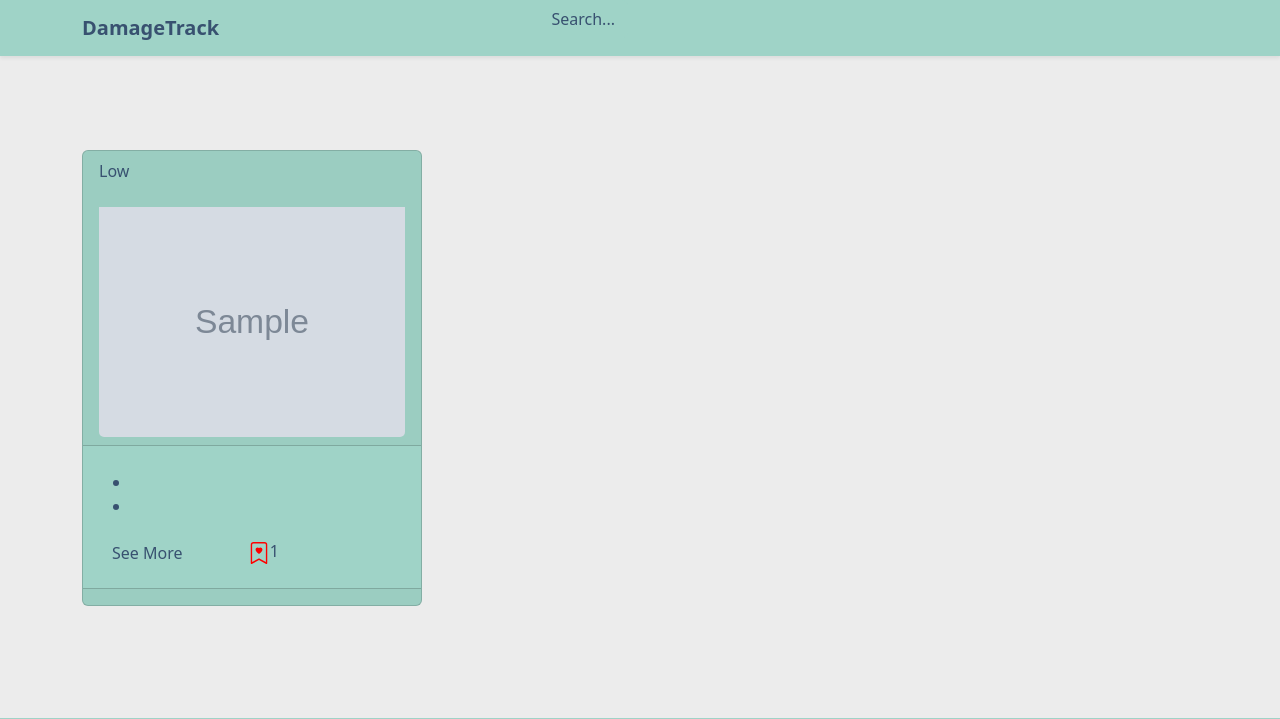
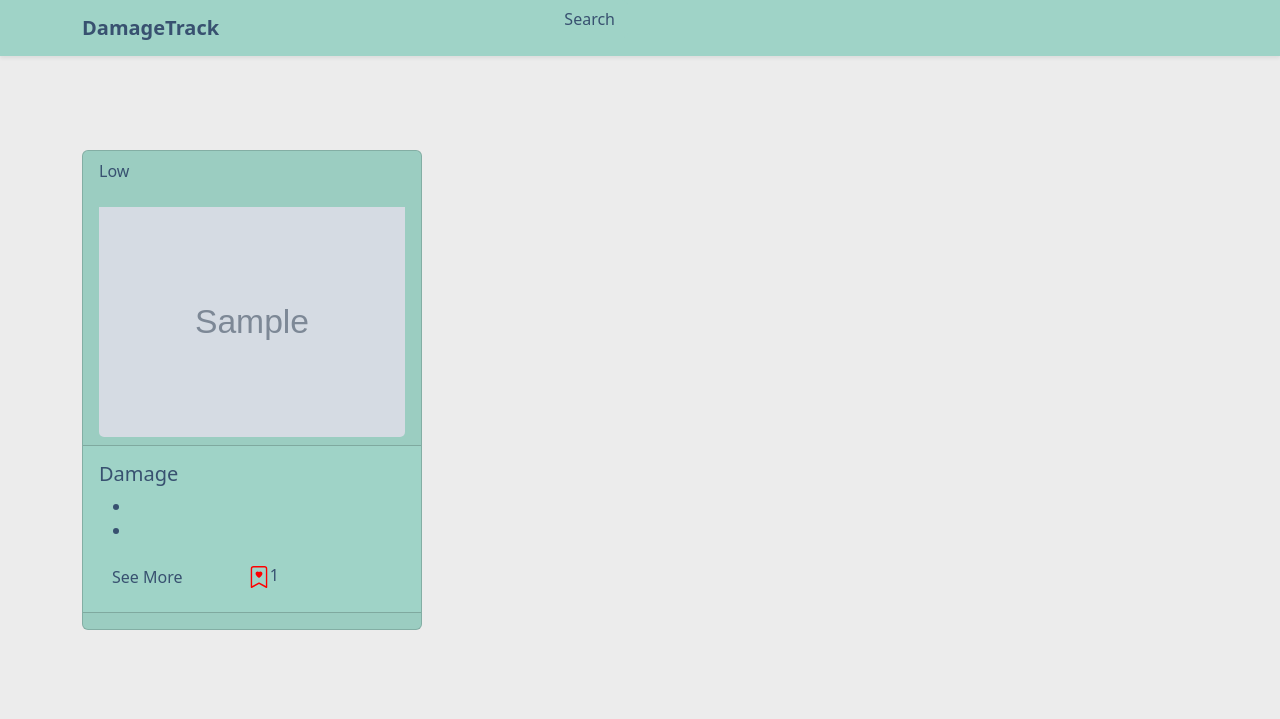
Before and after one commit to inikolaou/DamageTrack, a Node server app: template views/adminDashboard.hbs in a window 1280 px wide. Shown: the top 719 px of the page. Run offline with Node 20, Linux system fonts and the light colour scheme; tables that the repository leaves empty hold one stand-in row (values such as "Sample post"); the template is opened without the code that fills it: values that come from a table or form of the project are taken from there, most other values are stand-ins (such as "Sample title", 1, 10 or a date in 2020); grey boxes marked "Sample" are stand-in pictures; some libraries are stand-ins or nearby versions.

Commit message:
erros fixed

```diff
--- a/model/model.js
+++ b/model/model.js
@@ -1,5 +1,6 @@
 import mongoose from 'mongoose';
 import bcrypt from 'bcrypt';
+import 'dotenv/config'
 
 const reportSchema = new mongoose.Schema({
   description: {
@@ -128,12 +129,12 @@
 
 async function createSuperUser() {
   const user = new User({
-    email: 'example@example.com',
+    email: process.env.adminEmail,
     firstName: 'admin',
     lastName: 'Doe',
     phone: '1234567890',
     city: 'New York',
-    password: bcrypt.hashSync('admin', 10),
+    password: bcrypt.hashSync('admin123', 10),
     isAdmin: true
   });
 
--- a/views/adminDashboard.hbs
+++ b/views/adminDashboard.hbs
@@ -2,9 +2,9 @@
     <div class="row mb-5 filters">
         <div class="col-md-4 offset-md-2 col-12 mb-3">
             <div class="input-group">
-                <input type="text" class="form-control border border-primary" id="searchText" placeholder="Search..."
+                <input type="text" class="form-control border border-primary" id="searchText" placeholder="Description..."
                     aria-label="Search location" aria-describedby="button-addon2">
-                <button class="btn btn-primary search" type="button" id="search">Search...</button>
+                <button class="btn btn-primary search" type="button" id="search">Search</button>
             </div>
         </div>
         <div class="col-md-2 col-6 offset-md-2 mb-3">
@@ -63,7 +63,7 @@
                     </div>
                 </div>
                 <div class="card-body">
-                    <h5 class="card-title">{{category.name}}</h5>
+                    <h5 class="card-title">{{category.name}} Damage</h5>
                     <ul>
                         <li>{{location.city}}</li>
                         <li>{{location.streetName}} {{location.streetNumber}} </li>
```
